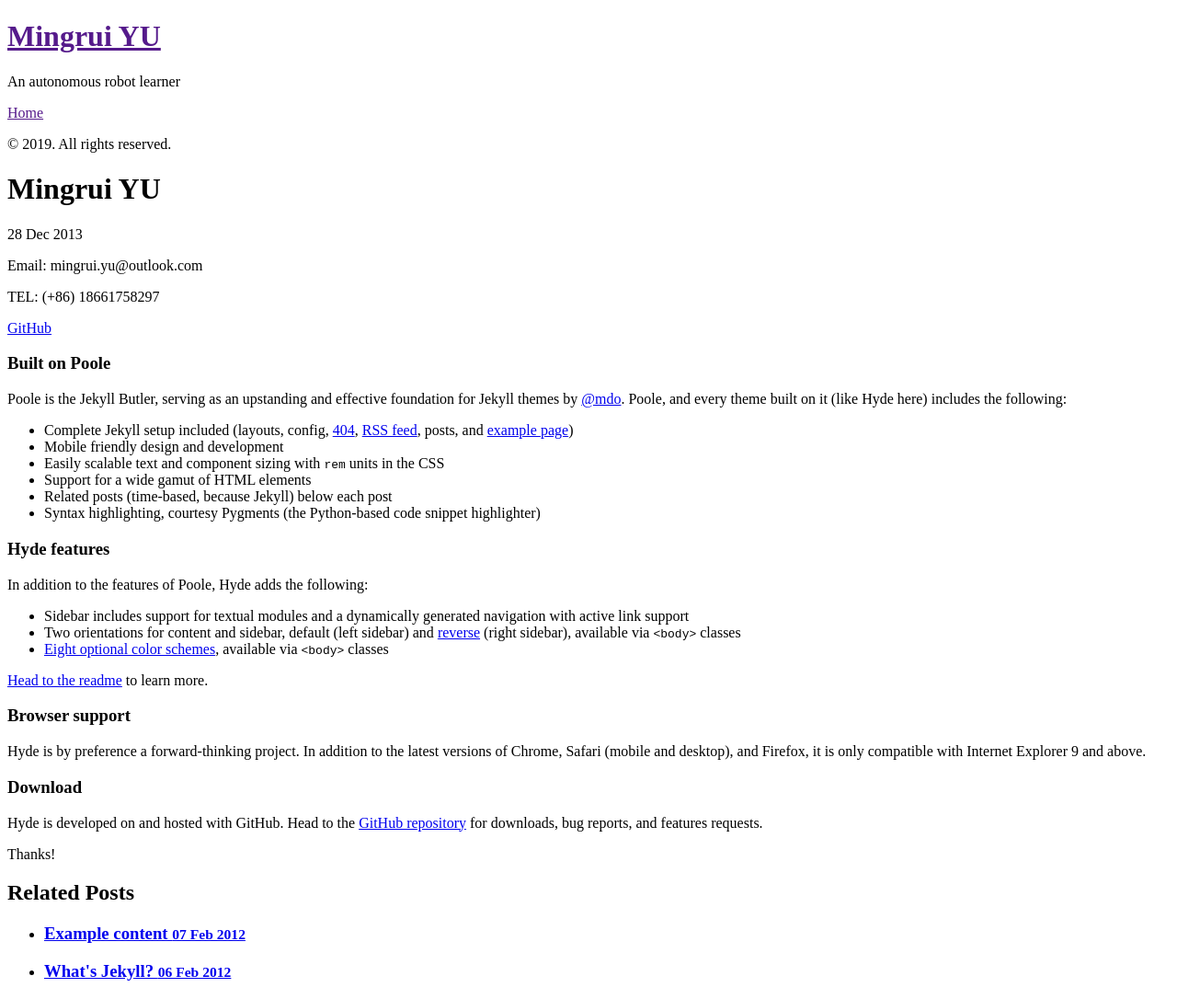
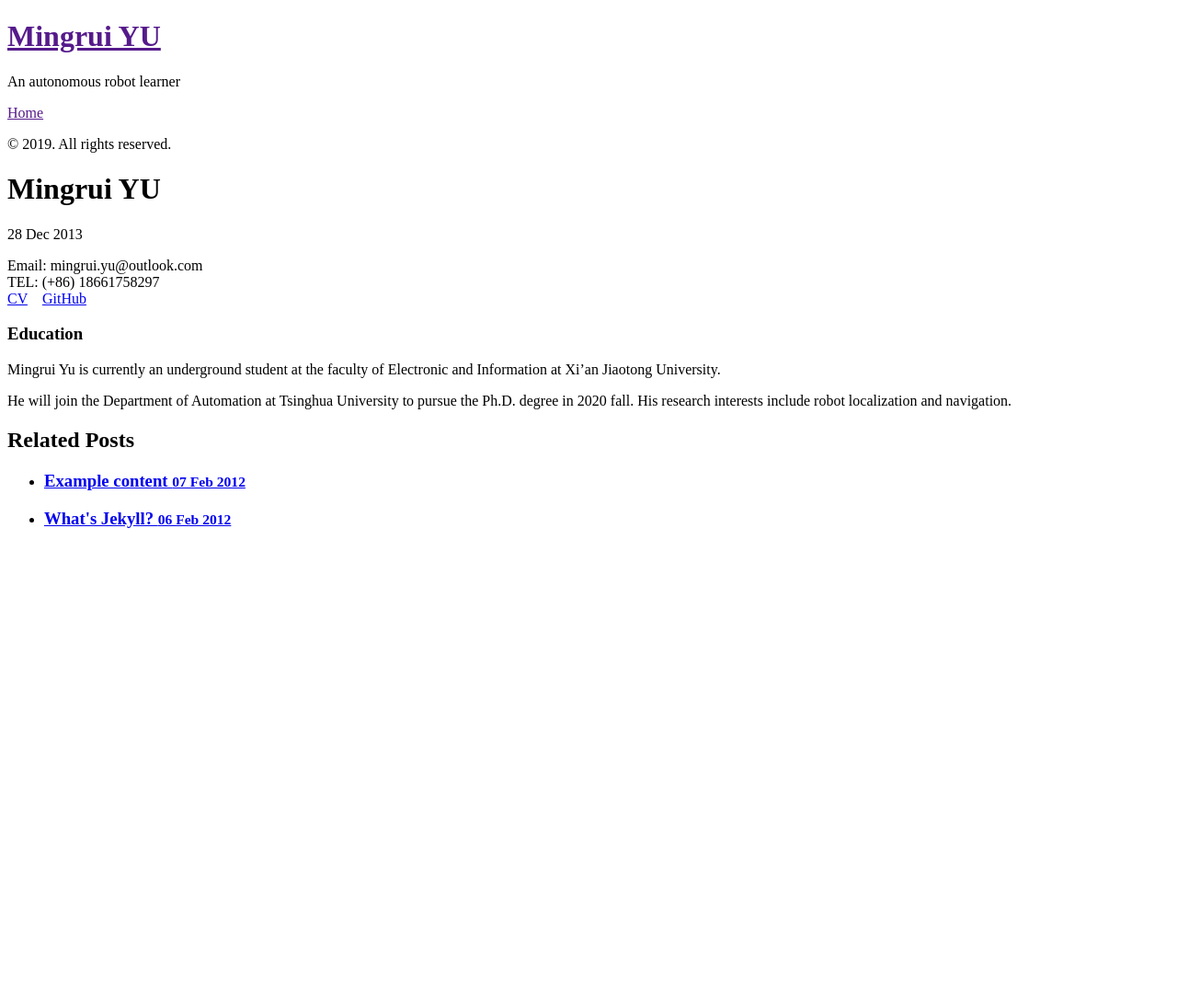
Before and after one commit to Mingrui-Yu/Mingrui-Yu.github.io, a Jekyll site: the page built from _posts/2013-12-28-introducing-hyde.md, in a window 1280 px wide. Shown: the whole page at 92% size. Built offline with Jekyll 4.4.1, drawn with Linux system fonts in a browser that asks for light colours; after the commit the page ends 900 px from its top, so only the background shows below that.

Commit message:
Update 2013-12-28-introducing-hyde.md

```diff
--- a/_posts/2013-12-28-introducing-hyde.md
+++ b/_posts/2013-12-28-introducing-hyde.md
@@ -4,38 +4,11 @@ title: Mingrui YU
 ---
 
 Email: mingrui.yu@outlook.com
+TEL: (+86) 18661758297
+[CV](CV.pdf)  &ensp; [GitHub](https://github.com/Mingrui-Yu)
 
-TEL: (+86) 18661758297
+### Education
 
-[GitHub](https://github.com/Mingrui-Yu)
+Mingrui Yu is currently an underground student at the faculty of Electronic and Information at Xi'an Jiaotong University.
 
-### Built on Poole
-
-Poole is the Jekyll Butler, serving as an upstanding and effective foundation for Jekyll themes by [@mdo](https://twitter.com/mdo). Poole, and every theme built on it (like Hyde here) includes the following:
-
-* Complete Jekyll setup included (layouts, config, [404](/404), [RSS feed](/atom.xml), posts, and [example page](/about))
-* Mobile friendly design and development
-* Easily scalable text and component sizing with `rem` units in the CSS
-* Support for a wide gamut of HTML elements
-* Related posts (time-based, because Jekyll) below each post
-* Syntax highlighting, courtesy Pygments (the Python-based code snippet highlighter)
-
-### Hyde features
-
-In addition to the features of Poole, Hyde adds the following:
-
-* Sidebar includes support for textual modules and a dynamically generated navigation with active link support
-* Two orientations for content and sidebar, default (left sidebar) and [reverse](https://github.com/poole/lanyon#reverse-layout) (right sidebar), available via `<body>` classes
-* [Eight optional color schemes](https://github.com/poole/hyde#themes), available via `<body>` classes
-
-[Head to the readme](https://github.com/poole/hyde#readme) to learn more.
-
-### Browser support
-
-Hyde is by preference a forward-thinking project. In addition to the latest versions of Chrome, Safari (mobile and desktop), and Firefox, it is only compatible with Internet Explorer 9 and above.
-
-### Download
-
-Hyde is developed on and hosted with GitHub. Head to the <a href="https://github.com/poole/hyde">GitHub repository</a> for downloads, bug reports, and features requests.
-
-Thanks!
+He will join the Department of Automation at Tsinghua University to pursue the Ph.D. degree in 2020 fall. His research interests include robot localization and navigation.
```
